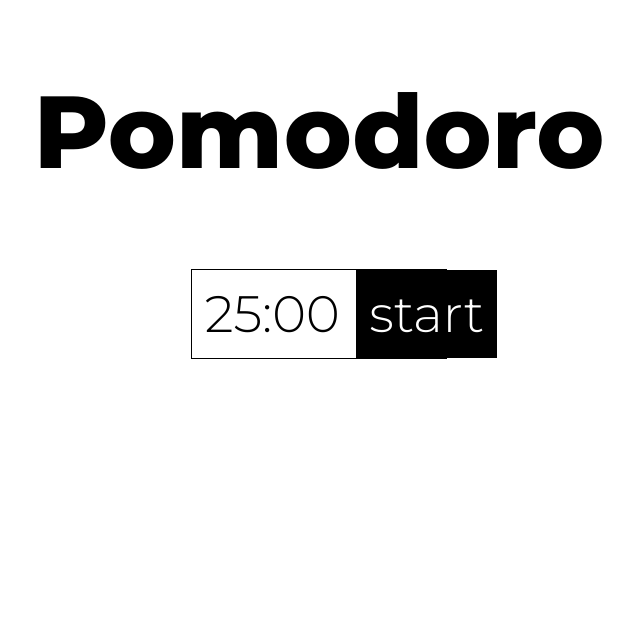
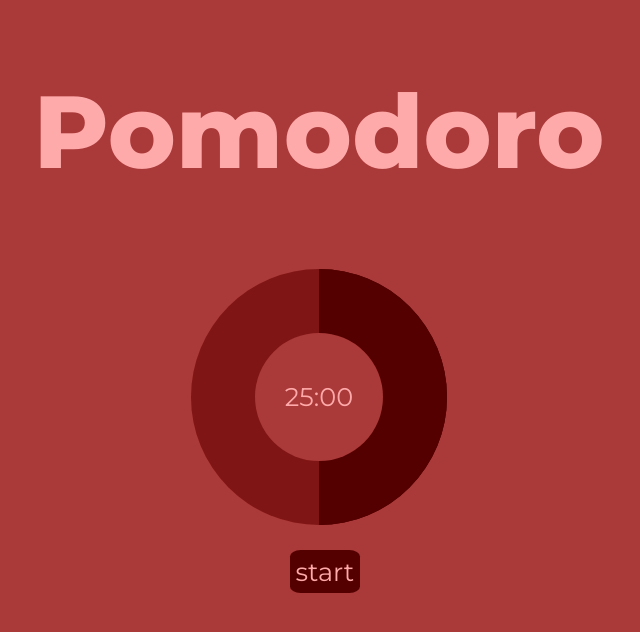
Before and after one commit to nchristian777/Pomodoro_Clock, a plain HTML site: page index.html in a window 1280 px wide. Shown: the whole page, without its empty margins (321-961 px from the left). Drawn offline with Linux system fonts and the light colour scheme.

Commit message:
add frontend layout

```diff
--- a/index.html
+++ b/index.html
@@ -8,10 +8,20 @@
   <div class="header">
     <h1>Pomodoro</h1>
   </div>
+  <div class="timerPie">
+    <div class="spinner pie">
+    </div>
+    <div class="filler pie">
+    </div>
+    <div class="mask">
+    </div>
+    <div class="innerCircle">
+      <div class="timer">
+        25:00
+      </div>
+    </div>
+  </div>
   <div class="timerWrapper">
-    <div class="timer">
-      25:00
-    </div>
     <button type="button">start</button>
   </div>
 </body>
--- a/style.css
+++ b/style.css
@@ -6,10 +6,12 @@ html {
 body {
   height: 100%;
   text-align:center;
+  background-color:#AA3939;
 }
 
 .header {
   font-size: 4vw;
+  color:#FFAAAA;
   text-align:center;
   margin:auto;
   height:25%;
@@ -17,30 +19,114 @@ body {
   font-weight:800;
 }
 
+.timerPie {
+  position:relative;
+  width:20vw;
+  height:20vw;
+  background-color: #801515;
+  border-radius: 100%;
+  margin:auto;
+}
+
+.pie {
+  position: absolute;
+  box-sizing: border-box;
+  width: 50%;
+  height: 100%;
+  background-color: #550000;
+  transform-origin: 100% 50%;
+}
+
+.spinner {
+  border-radius: 100% 0 0 100% / 50% 0 0 50%;
+  z-index: 200;
+  border-right: none;
+  animation: rota 10s linear infinite;
+  right:50%;
+}
+
+.filler {
+  border-radius: 0 100% 100% 0 / 0 50% 50% 0;
+  z-index: 100;
+  border-left: none;
+  animation: fill 10s steps(1, end) infinite;
+  left: 50%;
+  opacity: 0;
+}
+
+.mask {
+  width: 50%;
+  height: 100%;
+  position: absolute;
+  z-index: 300;
+  opacity: 1;
+  background: inherit;
+  animation: mask 10s steps(1, end) infinite;
+  border-radius: 100% 0 0 100% / 50% 0 0 50%;
+}
+
+.innerCircle {
+  width: 50%;
+  height: 50%;
+  left:50%;
+  top:50%;
+  transform: translate(-50%, -50%);
+  border-radius:100%;
+  position: absolute;
+  z-index: 400;
+  background-color: #AA3939;
+  margin:auto;
+  text-align:center;
+}
+
 .timerWrapper {
   display: inline-block;
   text-align:center;
-  border: 1px solid;
-  border-color: black;
   font-family: 'Montserrat', sans-serif;
   font-weight:300;
   white-space: nowrap;
   box-sizing: border-box;
+  margin-top:2%;
 }
 
 .timerWrapper button {
   display: inline-block;
-  font-size: 4vw;
-  background-color: black;
-  color: white;
+  font-size: 2vw;
+  background-color:#550000;
+  color: #FFAAAA;
   border: none;
+  border-radius:15%;
   font-family: 'Montserrat', sans-serif;
-  font-weight:300;
-  padding: 5%;
+  font-weight:400;
+  padding: 10%;
 }
 
 .timer {
   display: inline-block;
-  font-size: 4vw;
+  font-size: 2vw;
+  color:#FFAAAA;
   padding:5%;
+  text-align:center;
+  font-family: 'Montserrat', sans-serif;
+  font-weight:400;
+  box-sizing: border-box;
+  left:50%;
+  top:50%;
+  transform: translate(-50%, -50%);
+  position:absolute;
 }
+
+@keyframes rota {
+  0%   { transform: rotate(0deg); }
+  100% { transform: rotate(360deg); }
+}
+
+@keyframes fill {
+  0%        { opacity: 0; }
+  50%, 100% { opacity: 1; }
+}
+
+@keyframes mask {
+  0%        { opacity: 1; }
+  50%, 100% { opacity: 0; }
+}
```
